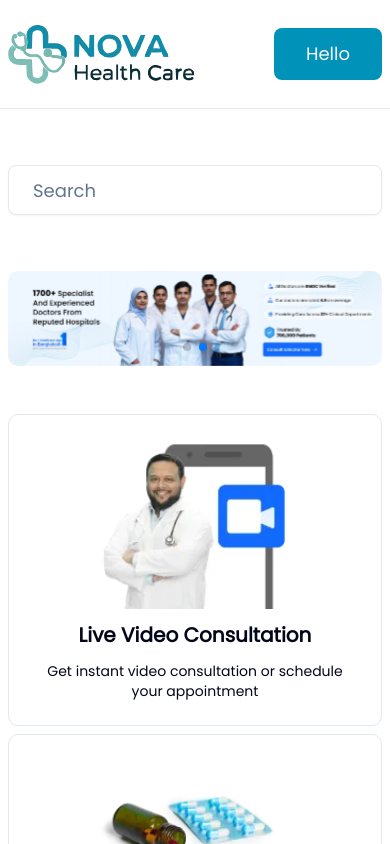
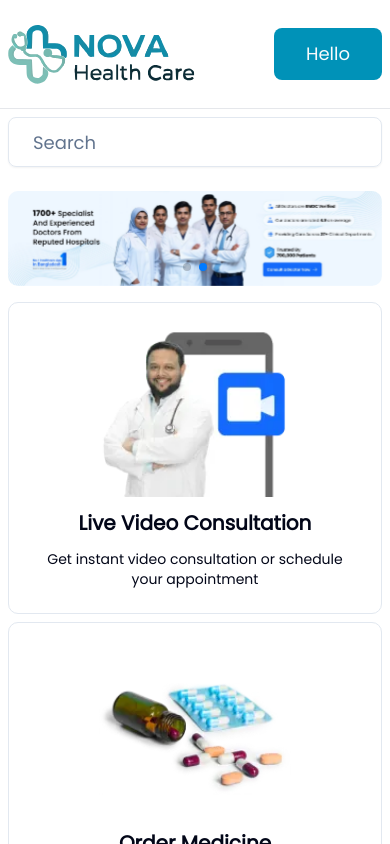
Before and after one commit to MahidunNobi/nova-healthcare-client, a Next.js app: page / in a window 390 px wide. Shown: the top 844 px of the page. Built offline with nearby package versions, Linux system fonts and the light colour scheme.

Commit message:
Fix a little spaching masurement

```diff
--- a/src/components/Container/Container.tsx
+++ b/src/components/Container/Container.tsx
@@ -1,8 +1,14 @@
 import React, { ReactNode } from "react";
 
-const Container = ({ children }: { children: ReactNode }) => {
+const Container = ({
+  children,
+  addClass,
+}: {
+  children: ReactNode;
+  addClass?: string;
+}) => {
   return (
-    <div className="px-2 my-12">
+    <div className={`px-2 md:my-12 ${addClass}`}>
       <div className="container mx-auto">{children}</div>
     </div>
   );
--- a/src/components/Home/Searchbar.tsx
+++ b/src/components/Home/Searchbar.tsx
@@ -4,7 +4,7 @@ import Container from "../Container/Container";
 
 const Searchbar = () => {
   return (
-    <Container>
+    <Container addClass="my-0!">
       <Input
         type="text"
         placeholder="Search"
```
